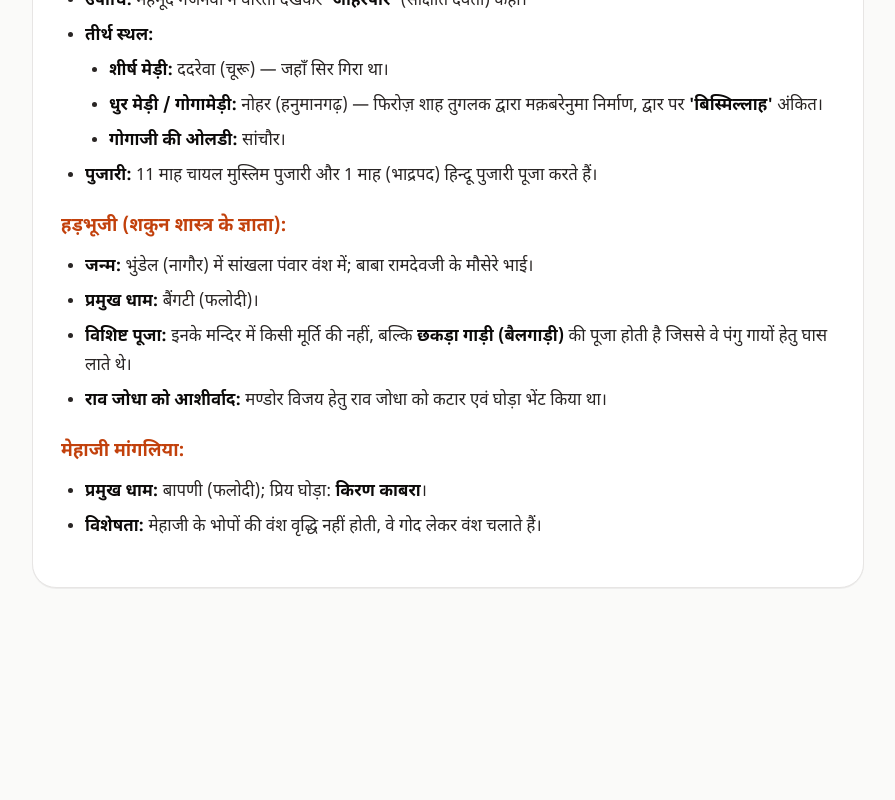
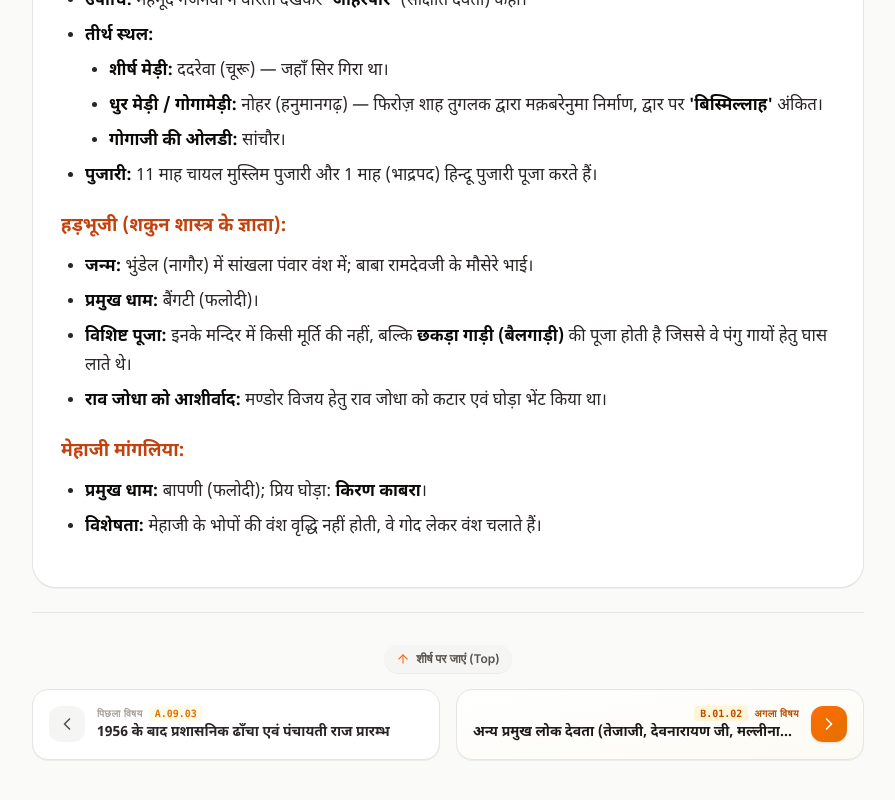
Before and after one commit to mrajitsinghrawlot-cloud/rajasthan-gk-portal, a React (Vite) app: page / in a window 1280 px wide. Shown: the part 2363-3163 px from the top of the page, without its empty margins (384-1279 px from the left). Before the commit the page ends 3047 px from the top, so only its background shows below. Built offline with nearby package versions, Linux system fonts and the light colour scheme; a web font is replaced by a local one.

Commit message:
feat: Add Previous/Next topic navigation and Back-to-Top controls

```diff
--- a/src/App.tsx
+++ b/src/App.tsx
@@ -38,6 +38,22 @@ const MainContent: React.FC = () => {
     localStorage.setItem('rj_study_dark_mode', String(darkMode));
   }, [darkMode]);
 
+  // Flatten all subtopics across taxonomy for sequential Previous/Next navigation
+  const allSubtopics = React.useMemo<SubTopicSummary[]>(() => {
+    return taxonomy.subjects.flatMap(s => s.units.flatMap(u => u.subtopics));
+  }, []);
+
+  const currentTopicIndex = allSubtopics.findIndex(s => s.id === selectedSubtopic.id);
+  const prevSubtopic = currentTopicIndex > 0 ? allSubtopics[currentTopicIndex - 1] : null;
+  const nextSubtopic = currentTopicIndex !== -1 && currentTopicIndex < allSubtopics.length - 1 ? allSubtopics[currentTopicIndex + 1] : null;
+
+  const handleSelectSubtopic = (sub: SubTopicSummary) => {
+    setSelectedSubtopic(sub);
+    setActiveStudyTab('notes');
+    setIsMobileSidebarOpen(false);
+    window.scrollTo({ top: 0, behavior: 'smooth' });
+  };
+
   const activeContent = getSubTopicDetail(selectedSubtopic);
 
   return (
@@ -67,12 +83,7 @@ const MainContent: React.FC = () => {
         <Sidebar
           taxonomy={taxonomy}
           selectedSubtopicId={selectedSubtopic.id}
-          onSelectSubtopic={(sub) => {
-            setSelectedSubtopic(sub);
-            setActiveStudyTab('notes');
-            setIsMobileSidebarOpen(false);
-            window.scrollTo({ top: 0, behavior: 'smooth' });
-          }}
+          onSelectSubtopic={handleSelectSubtopic}
           isOpen={isMobileSidebarOpen}
           onCloseMobile={() => setIsMobileSidebarOpen(false)}
         />
@@ -106,6 +117,9 @@ const MainContent: React.FC = () => {
             content={activeContent}
             activeTab={activeStudyTab}
             onTabChange={setActiveStudyTab}
+            prevSubtopic={prevSubtopic}
+            nextSubtopic={nextSubtopic}
+            onSelectSubtopic={handleSelectSubtopic}
           />
         </main>
 
@@ -138,24 +152,14 @@ const MainContent: React.FC = () => {
         taxonomy={taxonomy}
         isOpen={isDashboardOpen}
         onClose={() => setIsDashboardOpen(false)}
-        onNavigateToSubtopic={(sub) => {
-          setSelectedSubtopic(sub);
-          setActiveStudyTab('notes');
-          setIsMobileSidebarOpen(false);
-          window.scrollTo({ top: 0, behavior: 'smooth' });
-        }}
+        onNavigateToSubtopic={handleSelectSubtopic}
       />
 
       <GlobalSearch
         taxonomy={taxonomy}
         isOpen={isSearchOpen}
         onClose={() => setIsSearchOpen(false)}
-        onSelectSubtopic={(sub) => {
-          setSelectedSubtopic(sub);
-          setActiveStudyTab('notes');
-          setIsMobileSidebarOpen(false);
-          window.scrollTo({ top: 0, behavior: 'smooth' });
-        }}
+        onSelectSubtopic={handleSelectSubtopic}
       />
 
     </div>
--- a/src/components/quiz/QuizSummary.tsx
+++ b/src/components/quiz/QuizSummary.tsx
@@ -1,7 +1,8 @@
 import React, { useEffect } from 'react';
 import { useLanguage } from '../../context/LanguageContext';
 import confetti from 'canvas-confetti';
-import { Trophy, CheckCircle2, RotateCcw, Star } from 'lucide-react';
+import type { SubTopicSummary } from '../../types/taxonomy';
+import { Trophy, CheckCircle2, RotateCcw, Star, ChevronRight } from 'lucide-react';
 
 interface QuizSummaryProps {
   score: number;
@@ -9,6 +10,8 @@ interface QuizSummaryProps {
   timeSpentSeconds: number;
   onRetake: () => void;
   subtopicTitle: string;
+  nextSubtopic?: SubTopicSummary | null;
+  onSelectNextTopic?: (sub: SubTopicSummary) => void;
 }
 
 export const QuizSummary: React.FC<QuizSummaryProps> = ({
@@ -17,8 +20,10 @@ export const QuizSummary: React.FC<QuizSummaryProps> = ({
   timeSpentSeconds,
   onRetake,
   subtopicTitle,
+  nextSubtopic,
+  onSelectNextTopic,
 }) => {
-  const { language } = useLanguage();
+  const { t, language } = useLanguage();
   const percentage = Math.round((score / total) * 100);
   const isMastered = percentage >= 80;
 
@@ -115,15 +120,30 @@ export const QuizSummary: React.FC<QuizSummaryProps> = ({
         </div>
       )}
 
-      {/* Retake Button */}
-      <div className="pt-2">
+      {/* Action Buttons */}
+      <div className="pt-2 flex flex-col sm:flex-row items-center gap-3">
         <button
           onClick={onRetake}
-          className="w-full flex items-center justify-center gap-2 px-5 py-3 rounded-2xl bg-rajasthan-saffron hover:bg-orange-600 text-white text-sm font-bold shadow-md shadow-orange-500/25 transition-all"
+          className="w-full flex-1 flex items-center justify-center gap-2 px-5 py-3 rounded-2xl bg-stone-100 hover:bg-stone-200 dark:bg-stone-800 dark:hover:bg-stone-700 text-stone-700 dark:text-stone-200 text-sm font-bold transition-all active:scale-95 cursor-pointer"
         >
           <RotateCcw className="w-4 h-4" />
-          <span>{language === 'hi' ? 'पुनः अभ्यास करें (Retake Quiz)' : 'Retake Quiz'}</span>
+          <span>{language === 'hi' ? 'पुनः अभ्यास करें' : 'Retake Quiz'}</span>
         </button>
+
+        {nextSubtopic && onSelectNextTopic && (
+          <button
+            onClick={() => {
+              onSelectNextTopic(nextSubtopic);
+              window.scrollTo({ top: 0, behavior: 'smooth' });
+            }}
+            className="w-full flex-1 flex items-center justify-center gap-2 px-5 py-3 rounded-2xl bg-gradient-to-r from-rajasthan-saffron to-amber-600 hover:from-amber-600 hover:to-rajasthan-saffron text-white text-sm font-bold shadow-md shadow-orange-500/25 transition-all active:scale-95 cursor-pointer"
+          >
+            <span className="truncate">
+              {language === 'hi' ? `अगला: ${t(nextSubtopic.title)}` : `Next: ${t(nextSubtopic.title)}`}
+            </span>
+            <ChevronRight className="w-4 h-4 shrink-0" />
+          </button>
+        )}
       </div>
 
     </div>
--- a/src/components/study/ContentViewer.tsx
+++ b/src/components/study/ContentViewer.tsx
@@ -1,11 +1,13 @@
 import React, { useState, useEffect } from 'react';
 import { useLanguage } from '../../context/LanguageContext';
 import type { SubTopicDetail } from '../../types/content';
+import type { SubTopicSummary } from '../../types/taxonomy';
 import { StatusActionBar } from './StatusActionBar';
 import { RapidFacts } from './RapidFacts';
 import { TimelineView } from './TimelineView';
 import { ExamTraps } from './ExamTraps';
 import { MarkdownViewer } from './MarkdownViewer';
+import { TopicNavigation } from './TopicNavigation';
 import { QuizEngine } from '../quiz/QuizEngine';
 import {
   BookOpen,
@@ -22,12 +24,18 @@ interface ContentViewerProps {
   content: SubTopicDetail;
   activeTab?: StudyTabType;
   onTabChange?: (tab: StudyTabType) => void;
+  prevSubtopic?: SubTopicSummary | null;
+  nextSubtopic?: SubTopicSummary | null;
+  onSelectSubtopic?: (sub: SubTopicSummary) => void;
 }
 
 export const ContentViewer: React.FC<ContentViewerProps> = ({
   content,
   activeTab: externalTab,
-  onTabChange
+  onTabChange,
+  prevSubtopic,
+  nextSubtopic,
+  onSelectSubtopic,
 }) => {
   const { t, ui, language } = useLanguage();
   const [internalTab, setInternalTab] = useState<StudyTabType>('notes');
@@ -196,11 +204,22 @@ export const ContentViewer: React.FC<ContentViewerProps> = ({
             subtopicId={content.id}
             subtopicTitle={t(content.title)}
             questions={content.mcqs}
+            nextSubtopic={nextSubtopic}
+            onSelectNextTopic={onSelectSubtopic}
           />
         )}
 
       </div>
 
+      {/* Previous / Next Topic Bottom Navigation */}
+      {onSelectSubtopic && (
+        <TopicNavigation
+          prevSubtopic={prevSubtopic}
+          nextSubtopic={nextSubtopic}
+          onSelectSubtopic={onSelectSubtopic}
+        />
+      )}
+
     </div>
   );
 };
--- /dev/null
+++ b/src/components/study/TopicNavigation.tsx
@@ -0,0 +1,102 @@
+import React from 'react';
+import { useLanguage } from '../../context/LanguageContext';
+import type { SubTopicSummary } from '../../types/taxonomy';
+import { ChevronLeft, ChevronRight, ArrowUp } from 'lucide-react';
+
+interface TopicNavigationProps {
+  prevSubtopic?: SubTopicSummary | null;
+  nextSubtopic?: SubTopicSummary | null;
+  onSelectSubtopic: (sub: SubTopicSummary) => void;
+}
+
+export const TopicNavigation: React.FC<TopicNavigationProps> = ({
+  prevSubtopic,
+  nextSubtopic,
+  onSelectSubtopic,
+}) => {
+  const { t, language } = useLanguage();
+
+  const scrollToTop = () => {
+    window.scrollTo({ top: 0, behavior: 'smooth' });
+  };
+
+  const handleSelect = (sub: SubTopicSummary) => {
+    onSelectSubtopic(sub);
+    scrollToTop();
+  };
+
+  if (!prevSubtopic && !nextSubtopic) {
+    return null;
+  }
+
+  return (
+    <div className="pt-8 pb-4 border-t border-stone-200 dark:border-stone-800 space-y-4">
+      {/* Quick Scroll to Top Action */}
+      <div className="flex justify-center">
+        <button
+          onClick={scrollToTop}
+          className="inline-flex items-center gap-1.5 px-3 py-1.5 rounded-full bg-stone-100 dark:bg-stone-800/80 hover:bg-stone-200 dark:hover:bg-stone-700 text-stone-600 dark:text-stone-300 text-xs font-semibold transition-all active:scale-95 shadow-2xs cursor-pointer"
+          title={language === 'hi' ? 'पृष्ठ के शीर्ष पर जाएं' : 'Scroll to top'}
+        >
+          <ArrowUp className="w-3.5 h-3.5 text-rajasthan-saffron" />
+          <span>{language === 'hi' ? 'शीर्ष पर जाएं (Top)' : 'Back to Top'}</span>
+        </button>
+      </div>
+
+      {/* Navigation Buttons Grid */}
+      <div className="grid grid-cols-1 sm:grid-cols-2 gap-3 sm:gap-4">
+        {/* Previous Topic Button */}
+        {prevSubtopic ? (
+          <button
+            onClick={() => handleSelect(prevSubtopic)}
+            className="group flex items-center gap-3 p-3.5 sm:p-4 rounded-2xl bg-white dark:bg-stone-900 border border-stone-200 dark:border-stone-800 hover:border-amber-300 dark:hover:border-amber-700/60 shadow-2xs hover:shadow-md transition-all text-left active:scale-[0.99] cursor-pointer"
+          >
+            <div className="w-9 h-9 rounded-xl bg-stone-100 dark:bg-stone-800 group-hover:bg-amber-100 dark:group-hover:bg-amber-950/70 text-stone-600 dark:text-stone-300 group-hover:text-amber-700 dark:group-hover:text-amber-400 flex items-center justify-center shrink-0 transition-colors">
+              <ChevronLeft className="w-5 h-5 transition-transform group-hover:-translate-x-0.5" />
+            </div>
+            <div className="min-w-0 flex-1">
+              <div className="flex items-center gap-1.5">
+                <span className="text-[10px] font-bold uppercase tracking-wider text-stone-400 dark:text-stone-500">
+                  {language === 'hi' ? 'पिछला विषय' : 'Previous Topic'}
+                </span>
+                <span className="text-[10px] font-mono font-bold text-amber-600 dark:text-amber-400 bg-amber-50 dark:bg-amber-950/60 px-1.5 py-0.2 rounded">
+                  {prevSubtopic.id}
+                </span>
+              </div>
+              <p className="text-xs sm:text-sm font-bold text-stone-800 dark:text-stone-200 group-hover:text-rajasthan-saffron font-hi truncate mt-0.5 transition-colors">
+                {t(prevSubtopic.title)}
+              </p>
+            </div>
+          </button>
+        ) : (
+          <div className="hidden sm:block" />
+        )}
+
+        {/* Next Topic Button */}
+        {nextSubtopic && (
+          <button
+            onClick={() => handleSelect(nextSubtopic)}
+            className="group flex items-center justify-between gap-3 p-3.5 sm:p-4 rounded-2xl bg-gradient-to-br from-white to-amber-50/40 dark:from-stone-900 dark:to-stone-900/90 border border-stone-200 dark:border-stone-800 hover:border-amber-400 dark:hover:border-amber-600 shadow-2xs hover:shadow-md transition-all text-right active:scale-[0.99] sm:col-start-2 cursor-pointer"
+          >
+            <div className="min-w-0 flex-1">
+              <div className="flex items-center justify-end gap-1.5">
+                <span className="text-[10px] font-mono font-bold text-amber-700 dark:text-amber-400 bg-amber-100/70 dark:bg-amber-950/70 px-1.5 py-0.2 rounded">
+                  {nextSubtopic.id}
+                </span>
+                <span className="text-[10px] font-bold uppercase tracking-wider text-amber-700 dark:text-amber-400">
+                  {language === 'hi' ? 'अगला विषय' : 'Next Topic'}
+                </span>
+              </div>
+              <p className="text-xs sm:text-sm font-bold text-stone-900 dark:text-stone-100 group-hover:text-rajasthan-saffron font-hi truncate mt-0.5 transition-colors">
+                {t(nextSubtopic.title)}
+              </p>
+            </div>
+            <div className="w-9 h-9 rounded-xl bg-gradient-to-br from-rajasthan-saffron to-amber-600 text-white flex items-center justify-center shrink-0 shadow-sm transition-transform group-hover:scale-105">
+              <ChevronRight className="w-5 h-5 transition-transform group-hover:translate-x-0.5" />
+            </div>
+          </button>
+        )}
+      </div>
+    </div>
+  );
+};
```
Also changed, not shown: src/components/quiz/QuizEngine.tsx (+7 -0 lines).
